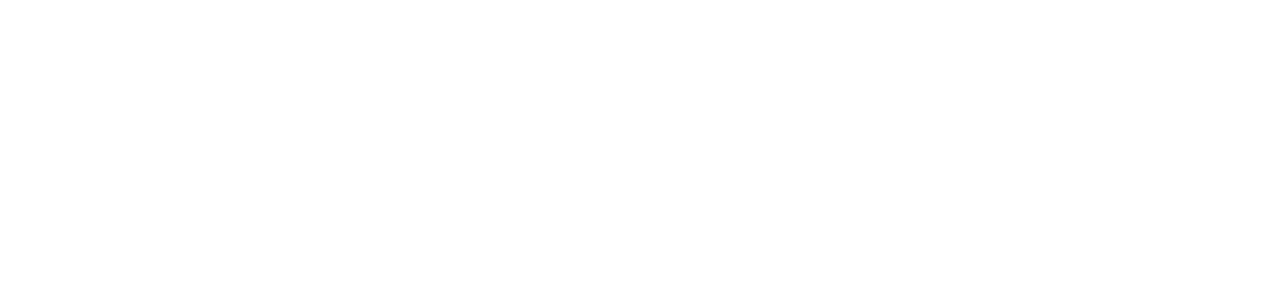
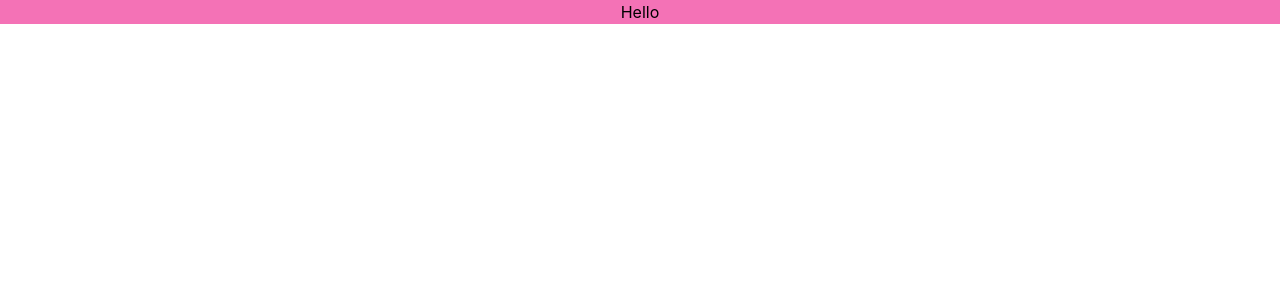
Before and after one commit to Lakshit-Chiranjiv/D-Blog-Dapp, a React (Vite) app in the folder client/: page / in a window 1280 px wide. Shown: the top 300 px of the page. Built offline with nearby package versions, Linux system fonts and the light colour scheme.

Commit message:
tailwind working

```diff
--- a/client/src/App.jsx
+++ b/client/src/App.jsx
@@ -5,7 +5,7 @@ function App() {
 
   return (
     <div className="App">
-
+      <h1 className='bg-pink-400'>Hello</h1>
     </div>
   )
 }
```
